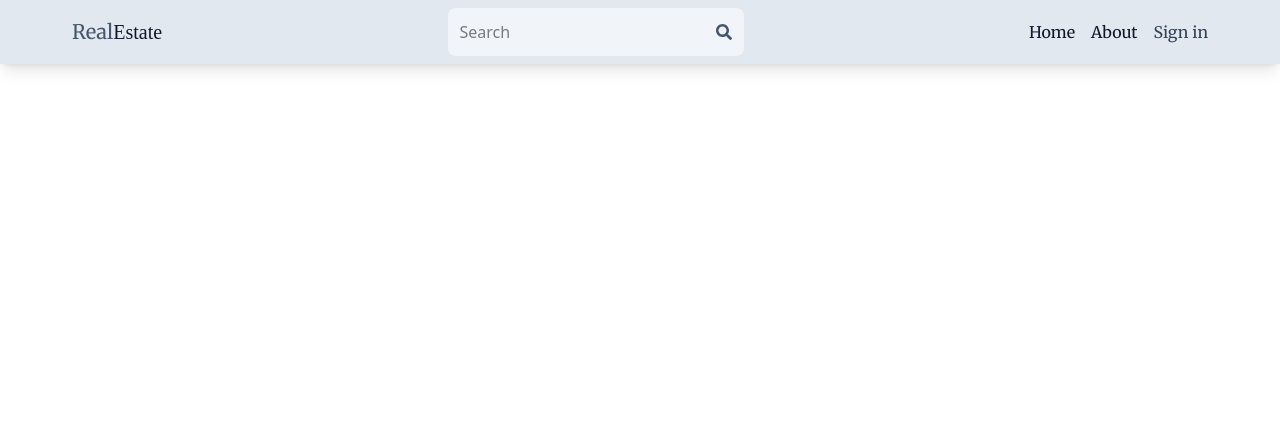
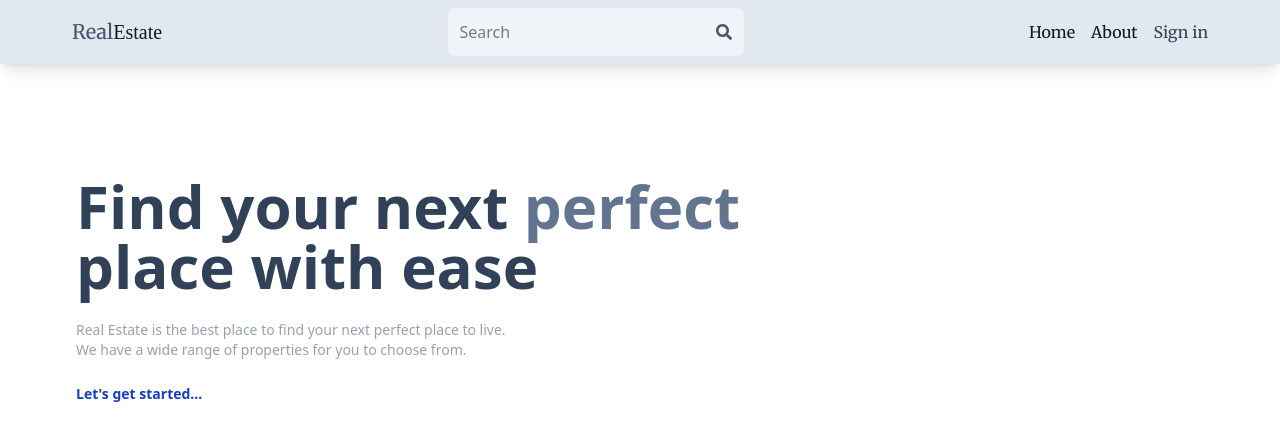
Before and after one commit to umamahhussain/Real-Estate-Mern-App, a React (Vite) app in the folder Front-end/real-estate/: page / in a window 1280 px wide. Shown: the top 440 px of the page. Built offline with nearby package versions, Linux system fonts and the light colour scheme; no server answers; a web font is replaced by a local one.

Commit message:
Update Home.jsx

```diff
--- a/Front-end/real-estate/src/pages/Home.jsx
+++ b/Front-end/real-estate/src/pages/Home.jsx
@@ -46,6 +46,7 @@ export default function Home() {
 		fetchOfferListings();
 	}, []);
 
+  return(
 	<div>
 		{/* top */}
 		<div className="flex flex-col gap-6 p-28 px-3 max-w-6xl mx-auto">
@@ -55,7 +56,7 @@ export default function Home() {
 				place with ease
 			</h1>
 			<div className="text-gray-400 text-xs sm:text-sm">
-				Sahand Estate is the best place to find your next perfect place to live.
+				Real Estate is the best place to find your next perfect place to live.
 				<br />
 				We have a wide range of properties for you to choose from.
 			</div>
@@ -150,4 +151,4 @@ export default function Home() {
 			)}
 		</div>
 	</div>
-}
+)}
```
